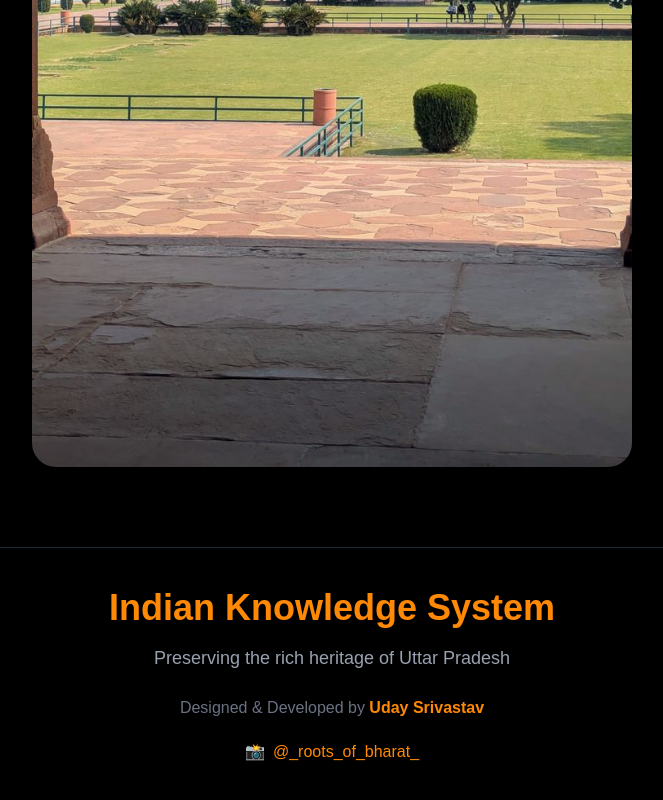
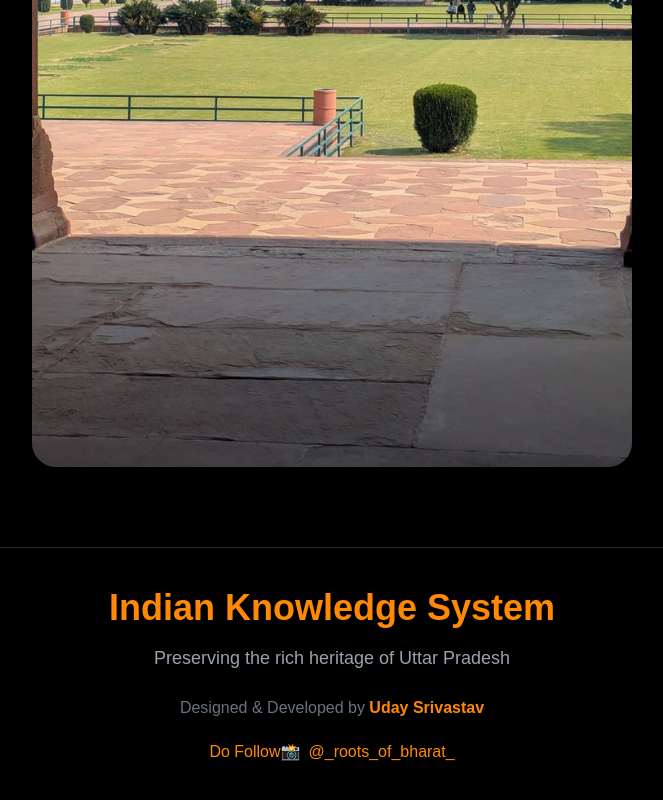
Before and after one commit to CodewithUdaySrivastav/iks-website, a React (Vite) app: page / in a window 1280 px wide. Shown: the part 3689-4489 px from the top of the page, without its empty margins (308-971 px from the left). Built offline with nearby package versions, Linux system fonts and the light colour scheme.

Commit message:
fixed vercel build

```diff
--- a/src/App.jsx
+++ b/src/App.jsx
@@ -252,7 +252,7 @@ function Home() {
     rel="noreferrer"
     className="flex items-center justify-center gap-2 mt-5 text-orange-400 hover:text-orange-300 transition"
   >
-   <span>📸</span>
+   <span>Do Follow📸</span>
     @_roots_of_bharat_
   </a>
 
```
